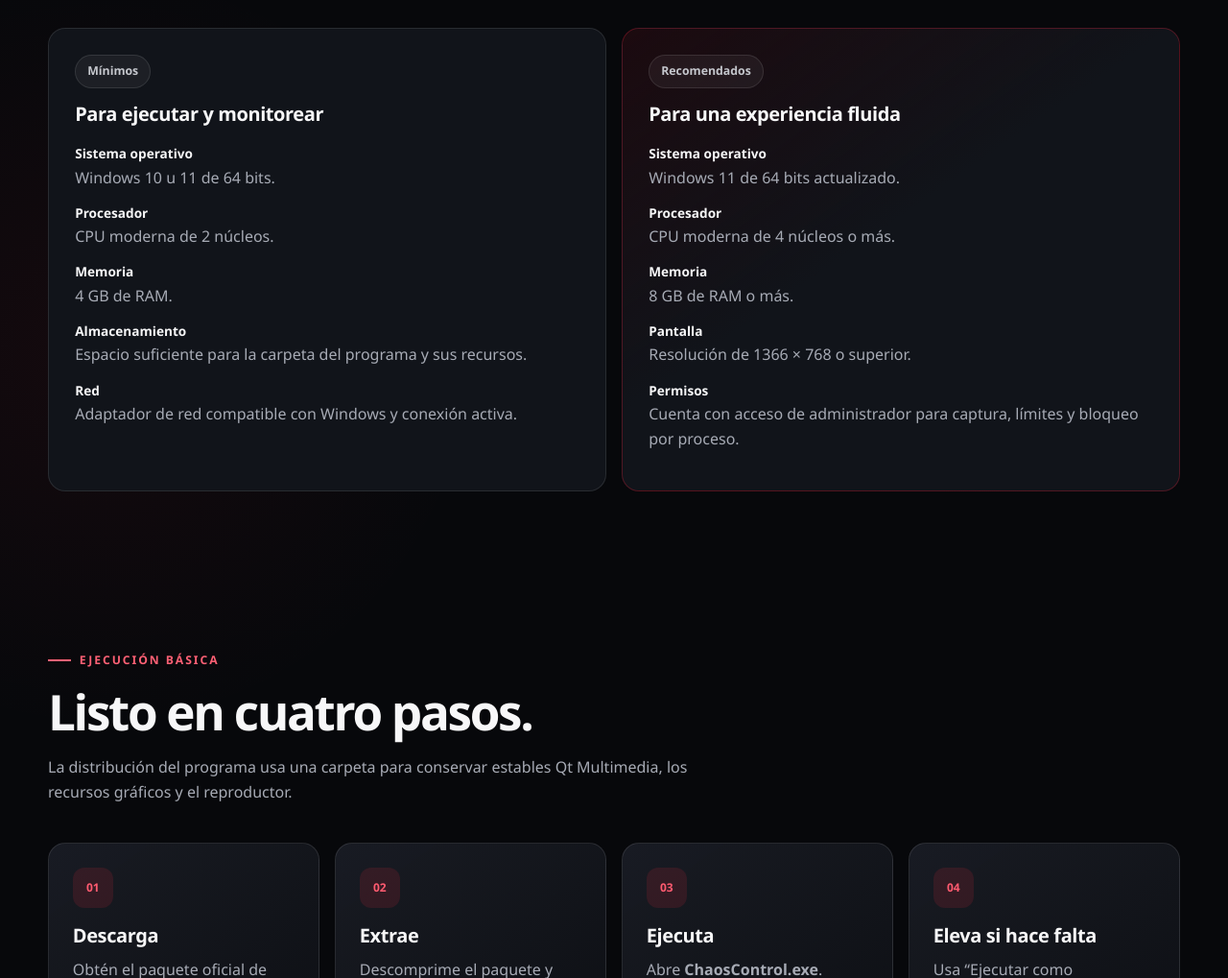
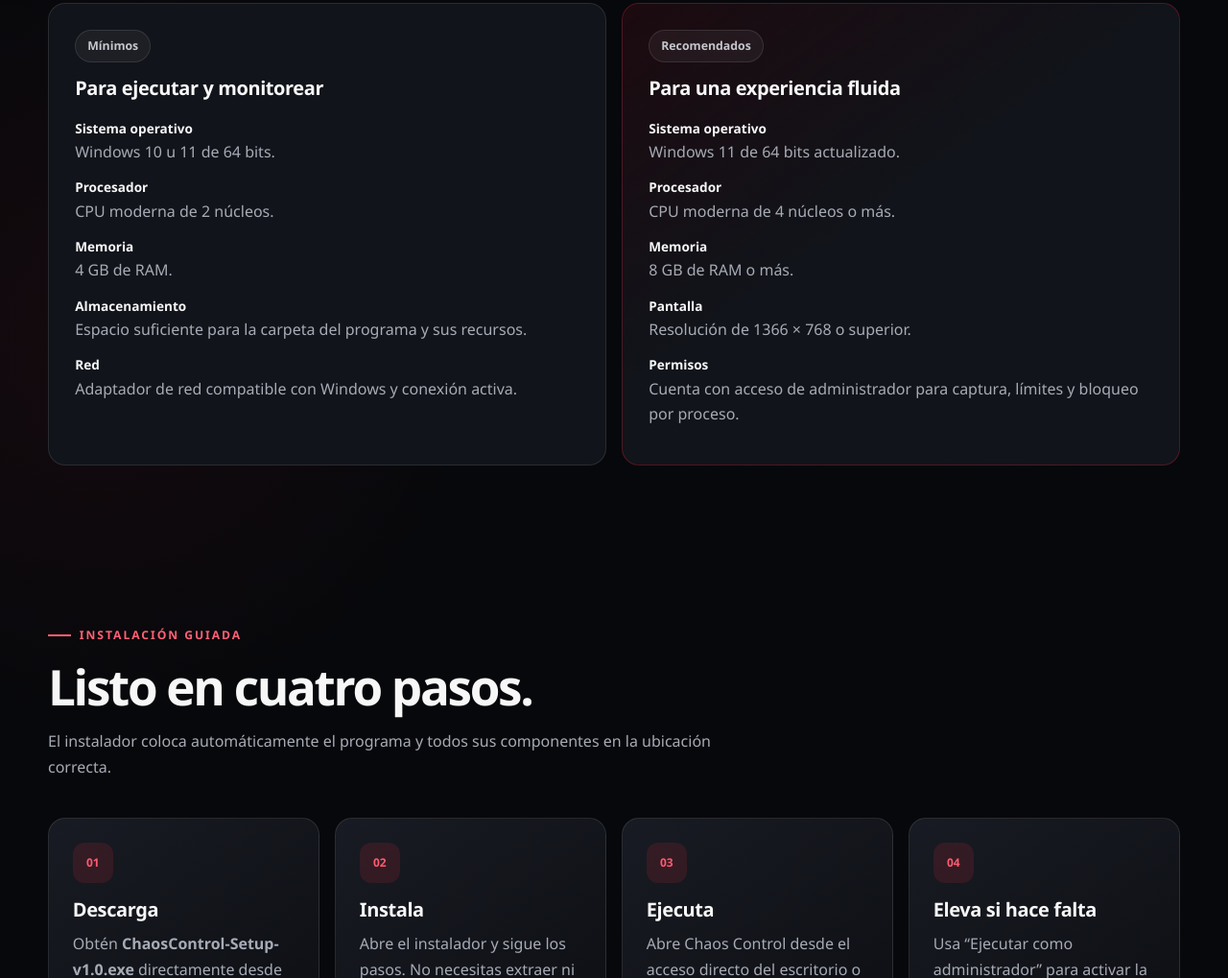
Before and after one commit to Lian-dev44/ChaosControl-Web, a plain HTML site: page descarga.html in a window 1280 px wide. Shown: the part 1781-2800 px from the top of the page at 96% size. Drawn offline with Linux system fonts and the light colour scheme.

Commit message:
Use Chaos Control installer for downloads

```diff
--- a/descarga.html
+++ b/descarga.html
@@ -31,7 +31,7 @@
           <img src="assets/icons/chaos-control-icon.png" alt="Icono de Chaos Control" width="92" height="92">
           <span class="version-badge">Versión académica actual · Windows 64 bits</span>
           <h2>Descargar Chaos Control</h2>
-          <p class="muted">Descarga la versión académica v1.0.0 de Chaos Control desde el lanzamiento oficial en GitHub Releases.</p>
+          <p class="muted">Descarga el instalador de Chaos Control v1.0.0 desde el lanzamiento oficial en GitHub Releases.</p>
           <a class="download-preview screenshot-frame" href="assets/img/screenshots/dashboard.png" data-lightbox data-caption="Panel principal de la aplicación Chaos Control para Windows."><img src="assets/img/screenshots/dashboard.png" alt="Panel principal real de la aplicación Chaos Control para Windows" width="1719" height="1080"><span class="expand-hint">Ver aplicación</span></a>
           <a class="button button-primary" href="#" data-download>Descargar Chaos Control <span aria-hidden="true">↓</span></a>
           <p class="screen-caption">Versión v1.0.0 · Proyecto académico no comercial</p>
@@ -51,11 +51,11 @@
 
     <section class="section section-tight">
       <div class="container">
-        <div class="section-header reveal"><div><p class="eyebrow">Ejecución básica</p><h2>Listo en cuatro pasos.</h2><p>La distribución del programa usa una carpeta para conservar estables Qt Multimedia, los recursos gráficos y el reproductor.</p></div></div>
+        <div class="section-header reveal"><div><p class="eyebrow">Instalación guiada</p><h2>Listo en cuatro pasos.</h2><p>El instalador coloca automáticamente el programa y todos sus componentes en la ubicación correcta.</p></div></div>
         <div class="install-steps">
-          <article class="card install-step reveal"><h3>Descarga</h3><p>Obtén el paquete oficial de Chaos Control directamente desde GitHub Releases.</p></article>
-          <article class="card install-step reveal"><h3>Extrae</h3><p>Descomprime el paquete y conserva juntos el ejecutable y la carpeta de recursos.</p></article>
-          <article class="card install-step reveal"><h3>Ejecuta</h3><p>Abre <strong>ChaosControl.exe</strong>. Windows puede mostrar un aviso por tratarse de un proyecto académico.</p></article>
+          <article class="card install-step reveal"><h3>Descarga</h3><p>Obtén <strong>ChaosControl-Setup-v1.0.exe</strong> directamente desde GitHub Releases.</p></article>
+          <article class="card install-step reveal"><h3>Instala</h3><p>Abre el instalador y sigue los pasos. No necesitas extraer ni mover archivos manualmente.</p></article>
+          <article class="card install-step reveal"><h3>Ejecuta</h3><p>Abre Chaos Control desde el acceso directo del escritorio o desde el menú Inicio.</p></article>
           <article class="card install-step reveal"><h3>Eleva si hace falta</h3><p>Usa “Ejecutar como administrador” para activar la captura con WinDivert y controlar la red por proceso.</p></article>
         </div>
       </div>
--- a/script.js
+++ b/script.js
@@ -1,7 +1,7 @@
 "use strict";
 
-// URL oficial de descarga de Chaos Control v1.0.0 en GitHub Releases.
-const DOWNLOAD_URL = "https://github.com/Lian-dev44/ChaosControl/releases/download/v1.0.0/ChaosControl-v1.0.zip";
+// URL oficial del instalador de Chaos Control v1.0.0 en GitHub Releases.
+const DOWNLOAD_URL = "https://github.com/Lian-dev44/ChaosControl/releases/download/v1.0.0/ChaosControl-Setup-v1.0.exe";
 
 const navToggle = document.querySelector(".nav-toggle");
 const siteNav = document.querySelector(".site-nav");
```
Also changed, not shown: 1 other file.
